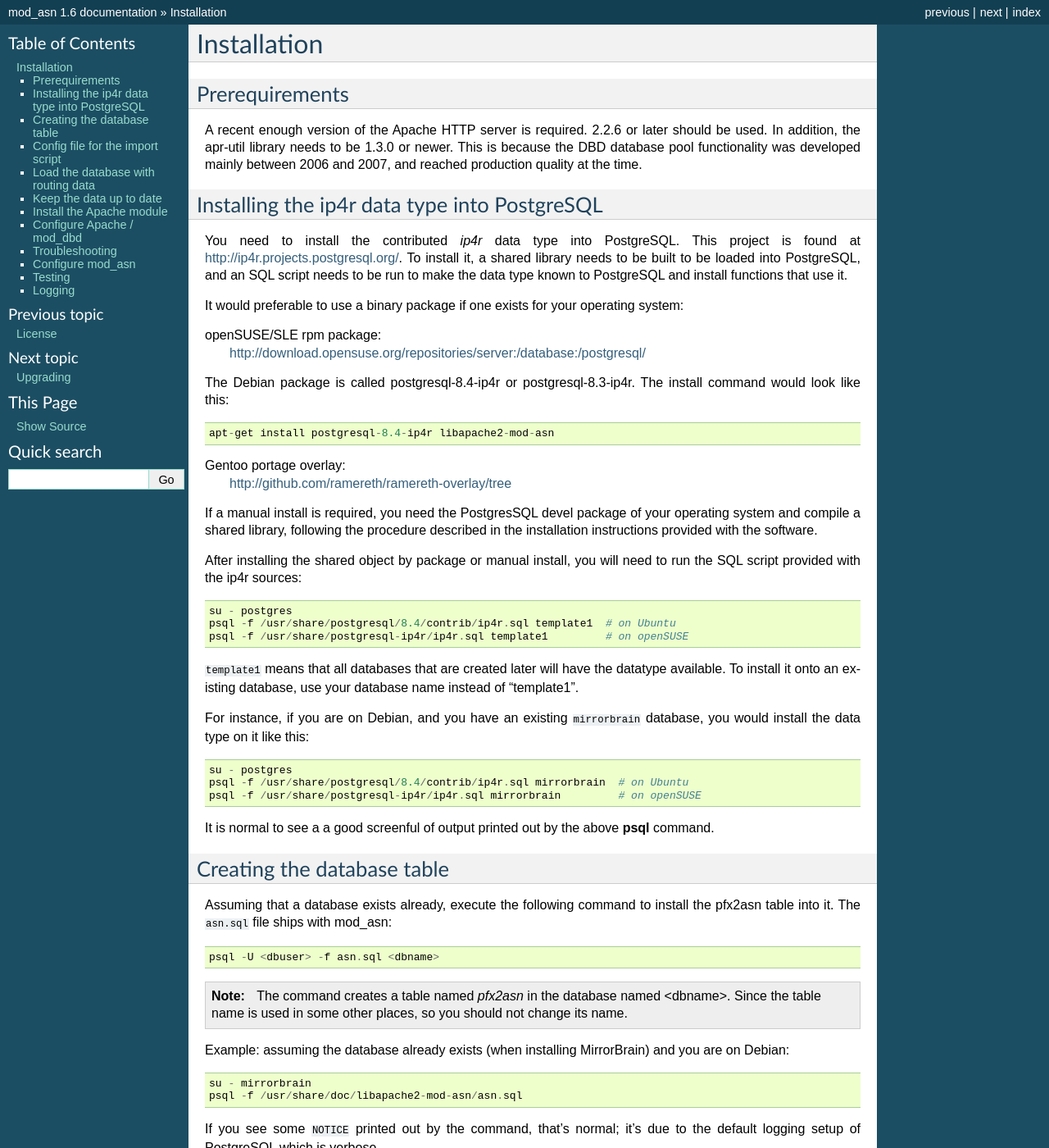
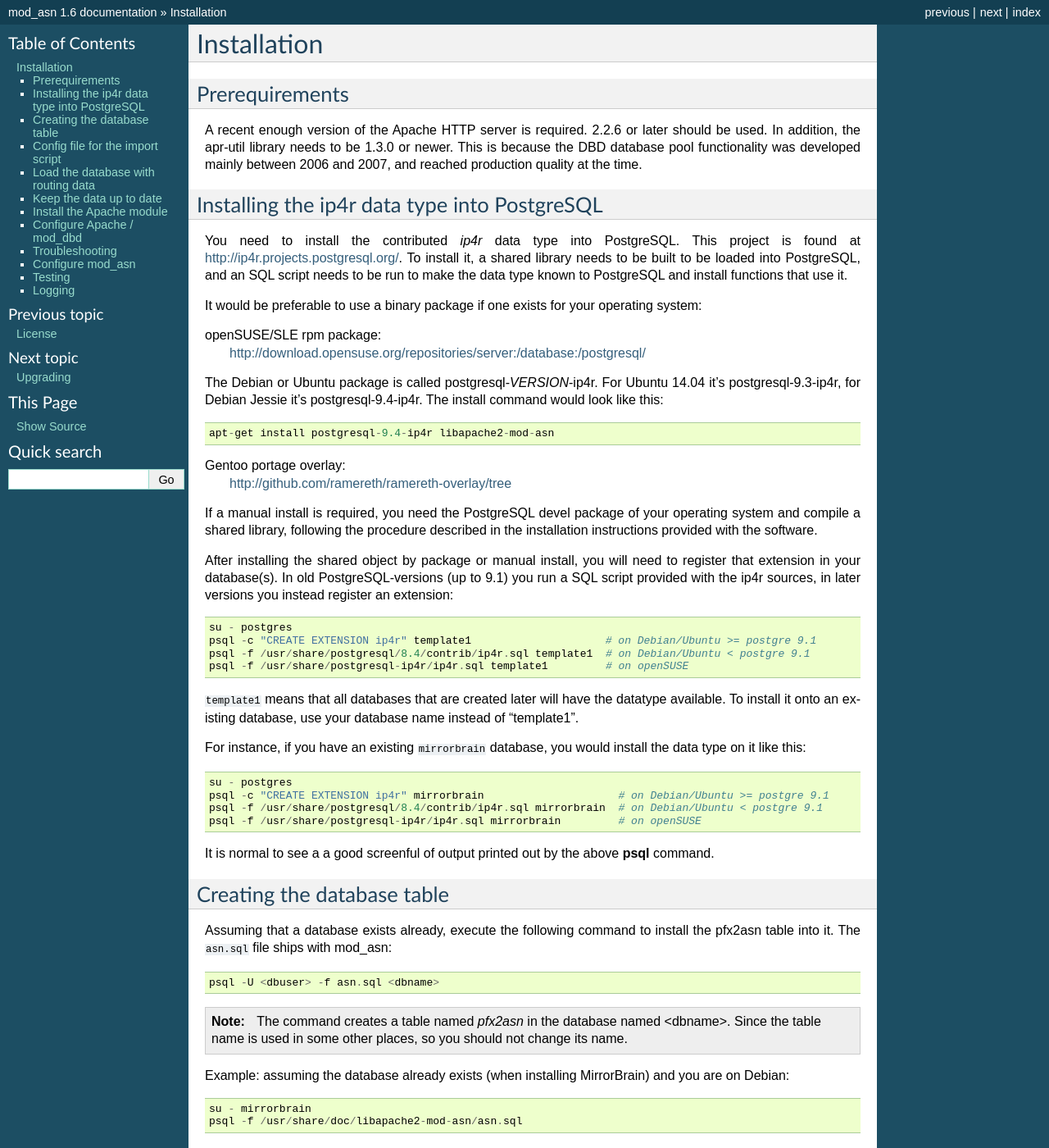
Before and after one commit to poeml/mod_asn, a Sphinx documentation site: the page built from docs/installation.rst, in a window 1280 px wide and 1400 px high. Shown: the whole window at 82% size. Built offline with Sphinx 7.4.7, drawn with Linux system fonts in a browser that asks for light colours.

Commit message:
Update documentation for newer postgresql-versions. I only changed the Debian parts and left the OpenSuSE parts untouched because I could not test them, but unless SuSE is doing something weird, it will also use the CREATE EXTENSION syntax nowadays.

```diff
--- a/docs/installation.rst
+++ b/docs/installation.rst
@@ -22,41 +22,46 @@
 script needs to be run to make the data type known to PostgreSQL and install
 functions that use it.
 
-It would preferable to use a binary package if one exists for your operating
+It would be preferable to use a binary package if one exists for your operating
 system:
 
 openSUSE/SLE rpm package:
     http://download.opensuse.org/repositories/server:/database:/postgresql/
 
-The Debian package is called postgresql-8.4-ip4r or postgresql-8.3-ip4r. The
-install command would look like this::
+The Debian or Ubuntu package is called postgresql-`VERSION`-ip4r. For Ubuntu 14.04
+it's postgresql-9.3-ip4r, for Debian Jessie it's postgresql-9.4-ip4r.
+The install command would look like this::
 
-    apt-get install postgresql-8.4-ip4r libapache2-mod-asn
+    apt-get install postgresql-9.4-ip4r libapache2-mod-asn
 
 Gentoo portage overlay:
     http://github.com/ramereth/ramereth-overlay/tree
 
 
-If a manual install is required, you need the PostgresSQL devel package of your
+If a manual install is required, you need the PostgreSQL devel package of your
 operating system and compile a shared library, following the procedure
 described in the installation instructions provided with the software.
 
 After installing the shared object by package or manual install, you will need
-to run the SQL script provided with the ip4r sources::
+to register that extension in your database(s). In old PostgreSQL-versions (up to 9.1)
+you run a SQL script provided with the ip4r sources, in later versions you instead
+register an extension::
 
     su - postgres
-    psql -f /usr/share/postgresql/8.4/contrib/ip4r.sql template1  # on Ubuntu
+    psql -c "CREATE EXTENSION ip4r" template1                     # on Debian/Ubuntu >= postgre 9.1
+    psql -f /usr/share/postgresql/8.4/contrib/ip4r.sql template1  # on Debian/Ubuntu < postgre 9.1
     psql -f /usr/share/postgresql-ip4r/ip4r.sql template1         # on openSUSE
 
 ``template1`` means that all databases that are created later will have the
 datatype available. To install it onto an existing database, use your database
 name instead of "template1".
 
-For instance, if you are on Debian, and you have an existing ``mirrorbrain``
+For instance, if you have an existing ``mirrorbrain``
 database, you would install the data type on it like this::
 
     su - postgres
-    psql -f /usr/share/postgresql/8.4/contrib/ip4r.sql mirrorbrain  # on Ubuntu
+    psql -c "CREATE EXTENSION ip4r" mirrorbrain                     # on Debian/Ubuntu >= postgre 9.1
+    psql -f /usr/share/postgresql/8.4/contrib/ip4r.sql mirrorbrain  # on Debian/Ubuntu < postgre 9.1
     psql -f /usr/share/postgresql-ip4r/ip4r.sql mirrorbrain         # on openSUSE
 
 It is normal to see a a good screenful of output printed out by the above
```
